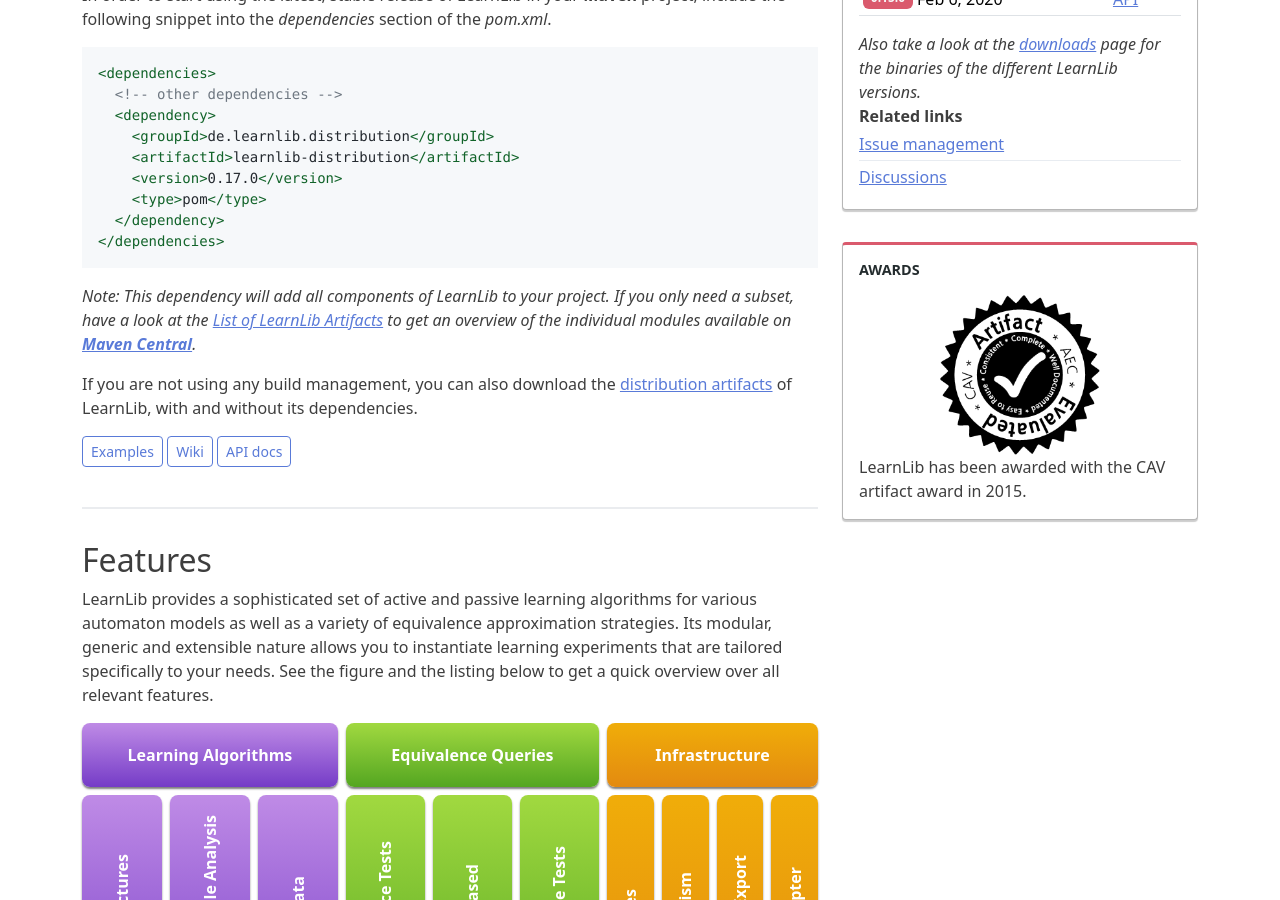
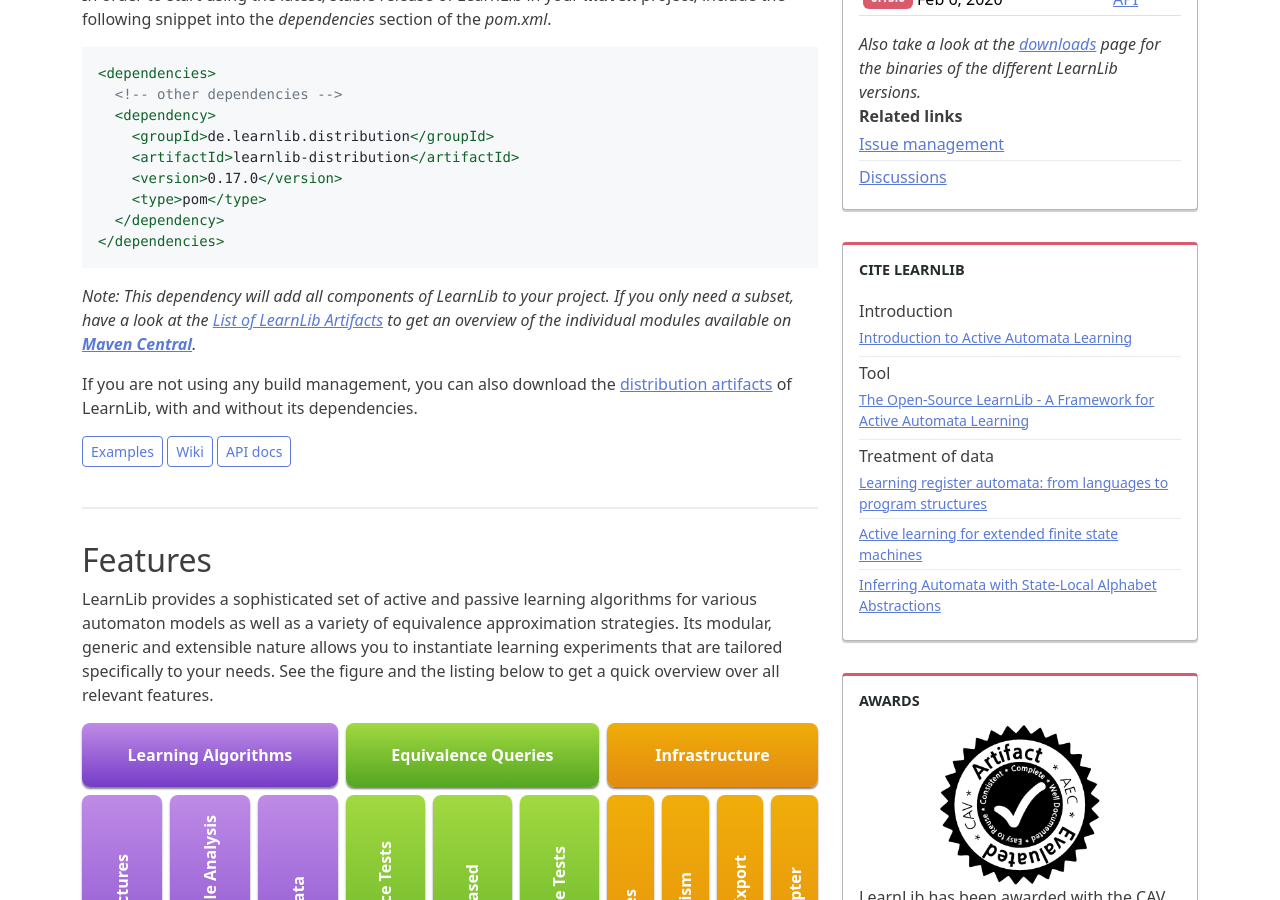
Before and after one commit to LearnLib/learnlib.github.io, a Jekyll site: the page built from index.md, in a window 1280 px wide and 900 px high, scrolled down 813 px. Built offline with Jekyll 4.4.1, drawn with Linux system fonts in a browser that asks for light colours.

Commit message:
add learnlib citations

```diff
--- a/_includes/sidebar/learnlib.html
+++ b/_includes/sidebar/learnlib.html
@@ -32,8 +32,8 @@
                 </tr>
                 </tbody>
             </table>
-            <em>Also take a look at the <a href="{% link pages/version-history.md %}">downloads</a> page for the binaries of the
-                different LearnLib versions.</em>
+            <em>Also take a look at the <a href="{% link pages/version-history.md %}">downloads</a> page for the
+                binaries of the different LearnLib versions.</em>
             <br>
             <strong>Related links</strong>
             <ul>
@@ -41,6 +41,57 @@
                 <li><a href="https://github.com/LearnLib/learnlib/discussions" target="_blank">Discussions</a></li>
             </ul>
         </div>
+    </section>
+
+    <section class="widget">
+        <h2 class="widget-title">Cite LearnLib</h2>
+        <ul>
+            <li>
+                <span>Introduction</span>
+                <ul>
+                    <li>
+                        <small>
+                            <a href="https://dblp.org/rec/conf/sfm/SteffenHM11.html">Introduction to Active Automata
+                                Learning</a>
+                        </small>
+                    </li>
+                </ul>
+            </li>
+            <li>
+                <span>Tool</span>
+                <ul>
+                    <li>
+                        <small>
+                            <a href="https://dblp.org/rec/conf/cav/IsbernerHS15.html">The Open-Source LearnLib - A
+                                Framework for Active Automata Learning</a>
+                        </small>
+                    </li>
+                </ul>
+            </li>
+            <li>
+                <span>Treatment of data</span>
+                <ul>
+                    <li>
+                        <small>
+                            <a href="https://dblp.org/rec/journals/ml/IsbernerHS14.html">Learning register automata:
+                                from languages to program structures</a>
+                        </small>
+                    </li>
+                    <li>
+                        <small>
+                            <a href="https://dblp.org/rec/journals/fac/CasselHJS16.html">Active learning for extended
+                                finite state machines</a>
+                        </small>
+                    </li>
+                    <li>
+                        <small>
+                            <a href="https://dblp.org/rec/conf/nfm/IsbernerHS13.html">Inferring Automata with
+                                State-Local Alphabet Abstractions</a>
+                        </small>
+                    </li>
+                </ul>
+            </li>
+        </ul>
     </section>
 
     <section class="widget">
```
